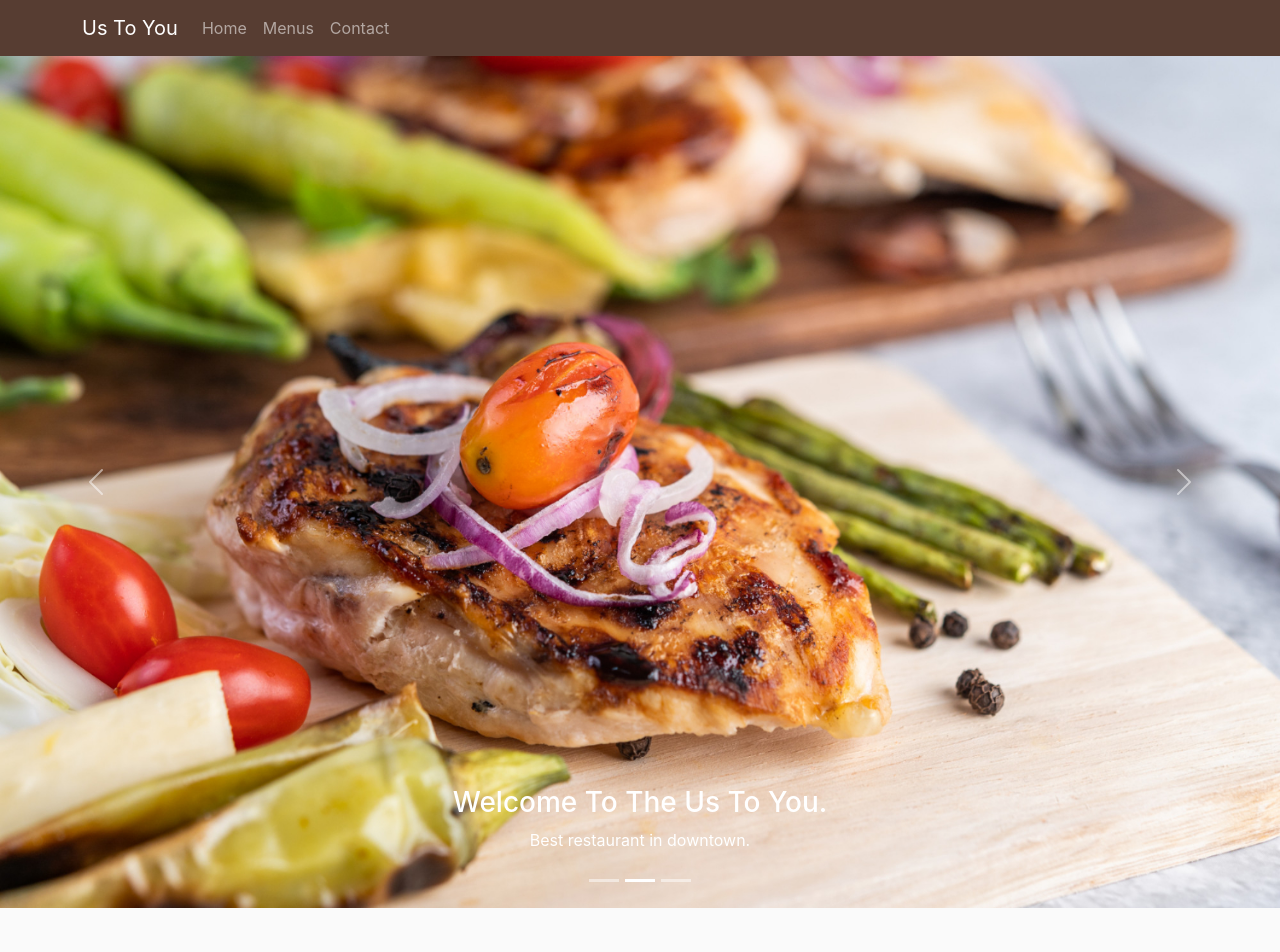
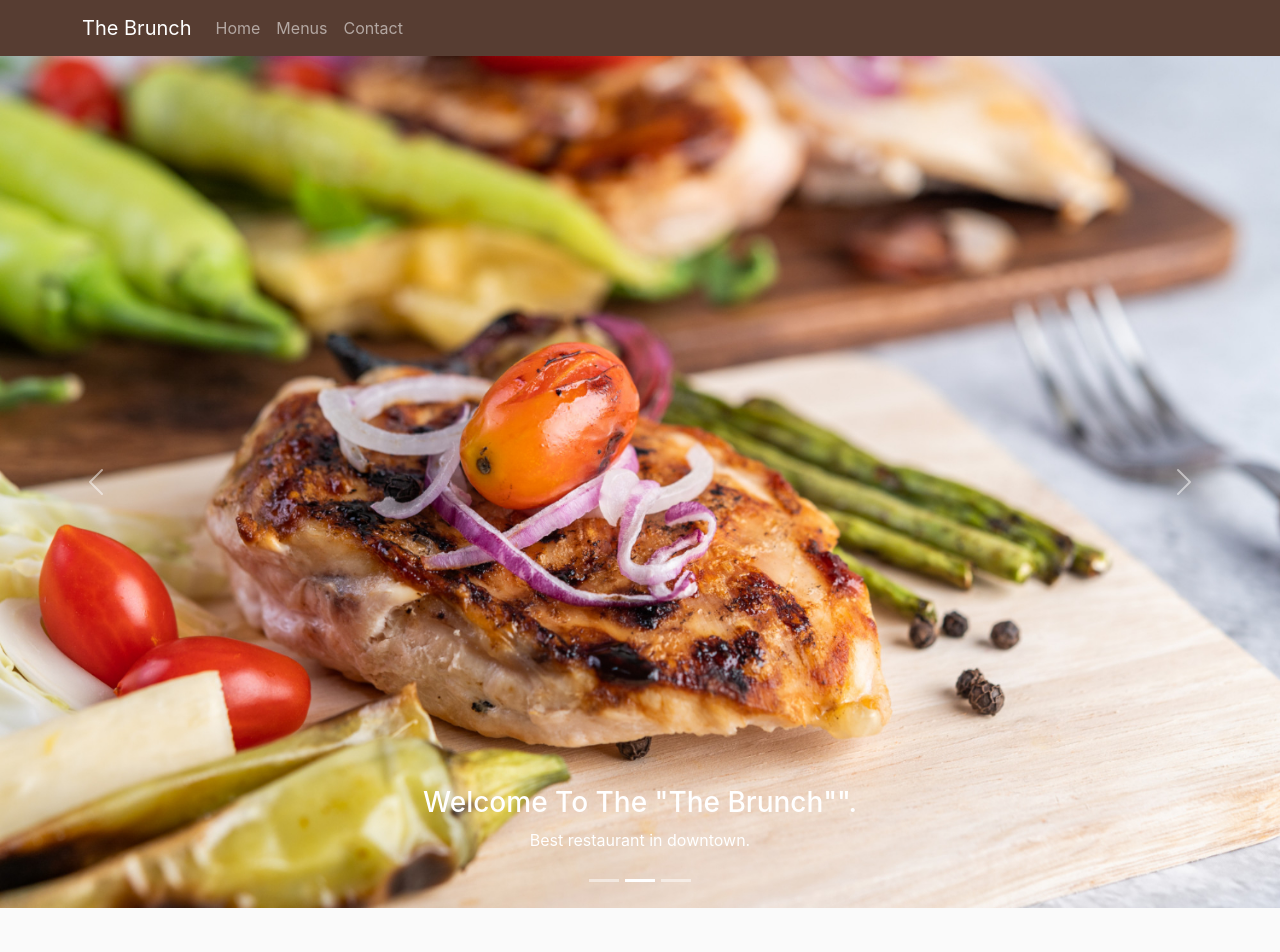
Before and after one commit to MayPhooPyaeSan/the-brunch-restaurant, a React (Create React App) app in the folder food-delivery-app/: page / in a window 1280 px wide. Shown: the top 952 px of the page. Built offline with nearby package versions, Linux system fonts and the light colour scheme; a web font is replaced by a local one.

Commit message:
changed favicon and name

```diff
--- a/food-delivery-app/public/index.html
+++ b/food-delivery-app/public/index.html
@@ -2,7 +2,7 @@
 <html lang="en">
   <head>
     <meta charset="utf-8" />
-    <link rel="icon" href="%PUBLIC_URL%/favicon.ico" />
+    <link rel="icon" href="biryani.png" />
     <meta name="viewport" content="width=device-width, initial-scale=1" />
     <meta name="theme-color" content="#000000" />
     <meta
@@ -30,7 +30,7 @@
       work correctly both with client-side routing and a non-root public URL.
       Learn how to configure a non-root public URL by running `npm run build`.
     -->
-    <title>React App</title>
+    <title>The Brunch</title>
   </head>
   <body>
     <noscript>You need to enable JavaScript to run this app.</noscript>
--- a/food-delivery-app/src/components/Footer.tsx
+++ b/food-delivery-app/src/components/Footer.tsx
@@ -5,7 +5,7 @@ const Footer = () => {
     <div className="footer-container" id="contact">
       <div>
         <h4 style={{ textTransform: "uppercase", marginBottom: "1rem" }}>
-          Us To You
+          The Brunch
         </h4>
       </div>
       <div>
--- a/food-delivery-app/src/components/Home.tsx
+++ b/food-delivery-app/src/components/Home.tsx
@@ -20,21 +20,21 @@ function ControlledCarousel() {
       <Carousel.Item>
         <img src={foodbanner} className="d-block w-100" alt="First slide" />
         <Carousel.Caption className="carousel-caption-left">
-          <h3>Welcome To The Us To You.</h3>
+          <h3>Welcome To The "The Brunch"".</h3>
           <p>Best restaurant in downtown.</p>
         </Carousel.Caption>
       </Carousel.Item>
       <Carousel.Item>
         <img src={foodbanner2} className="d-block w-100" alt="Second slide" />
         <Carousel.Caption className="carousel-caption-left">
-          <h3>Welcome To The Us To You.</h3>
+          <h3>Welcome To The "The Brunch"".</h3>
           <p>Best restaurant in downtown.</p>
         </Carousel.Caption>
       </Carousel.Item>
       <Carousel.Item>
         <img src={foodbanner3} className="d-block w-100" alt="Third slide" />
         <Carousel.Caption className="carousel-caption-left">
-          <h3>Welcome To The Us To You.</h3>
+          <h3>Welcome To The "The Brunch"".</h3>
           <p>Best restaurant in downtown.</p>
         </Carousel.Caption>
       </Carousel.Item>
--- a/food-delivery-app/src/components/Menus.tsx
+++ b/food-delivery-app/src/components/Menus.tsx
@@ -10,7 +10,7 @@ const Menus = () => {
       <div className="menu-nav-container">
         <div>
           <a href="/" style={{ textDecoration: "none", color: "#573d32" }}>
-            <h1>Us To You</h1>
+            <h1>The Brunch</h1>
           </a>
         </div>
         <div>
--- a/food-delivery-app/src/components/Navbar.tsx
+++ b/food-delivery-app/src/components/Navbar.tsx
@@ -7,7 +7,7 @@ function Layout() {
     <>
       <Navbar data-bs-theme="dark" style={{ background: "#573d32" }}>
         <Container>
-          <Navbar.Brand href="#home">Us To You</Navbar.Brand>
+          <Navbar.Brand href="#home">The Brunch</Navbar.Brand>
           <Nav className="me-auto">
             <Nav.Link href="/">Home</Nav.Link>
             <Nav.Link href="menu">Menus</Nav.Link>
--- a/food-delivery-app/src/components/Order.tsx
+++ b/food-delivery-app/src/components/Order.tsx
@@ -10,7 +10,7 @@ const Order = () => {
       <div className="menu-nav-container" id="order">
         <div>
           <a href="/" style={{ textDecoration: "none", color: "#573d32" }}>
-            <h1>Us To You</h1>
+            <h1>The Brunch</h1>
           </a>
         </div>
         <div>
```
Also changed, not shown: food-delivery-app/public/biryani.png (added).
